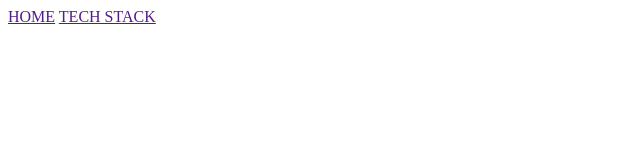
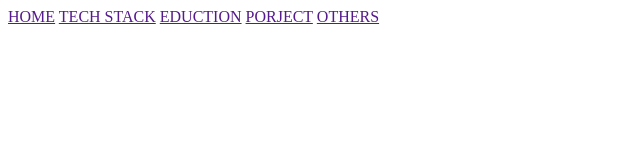
Before and after one commit to chandelepuja/profile-pooja, a plain HTML site: page index.html in a window 1280 px wide. Shown: the whole page, without its empty margins (0-640 px from the left). Drawn offline with Linux system fonts and the light colour scheme.

Commit message:
add some more links
add some more links

```diff
--- a/index.html
+++ b/index.html
@@ -9,6 +9,9 @@
     <header>
         <a href="">HOME</a>
         <a href="">TECH STACK</a>
+        <a href="">EDUCTION</a>
+        <a href="">PORJECT</a>
+        <a href="">OTHERS</a>
     </header>
 </body>
 </html>
```
